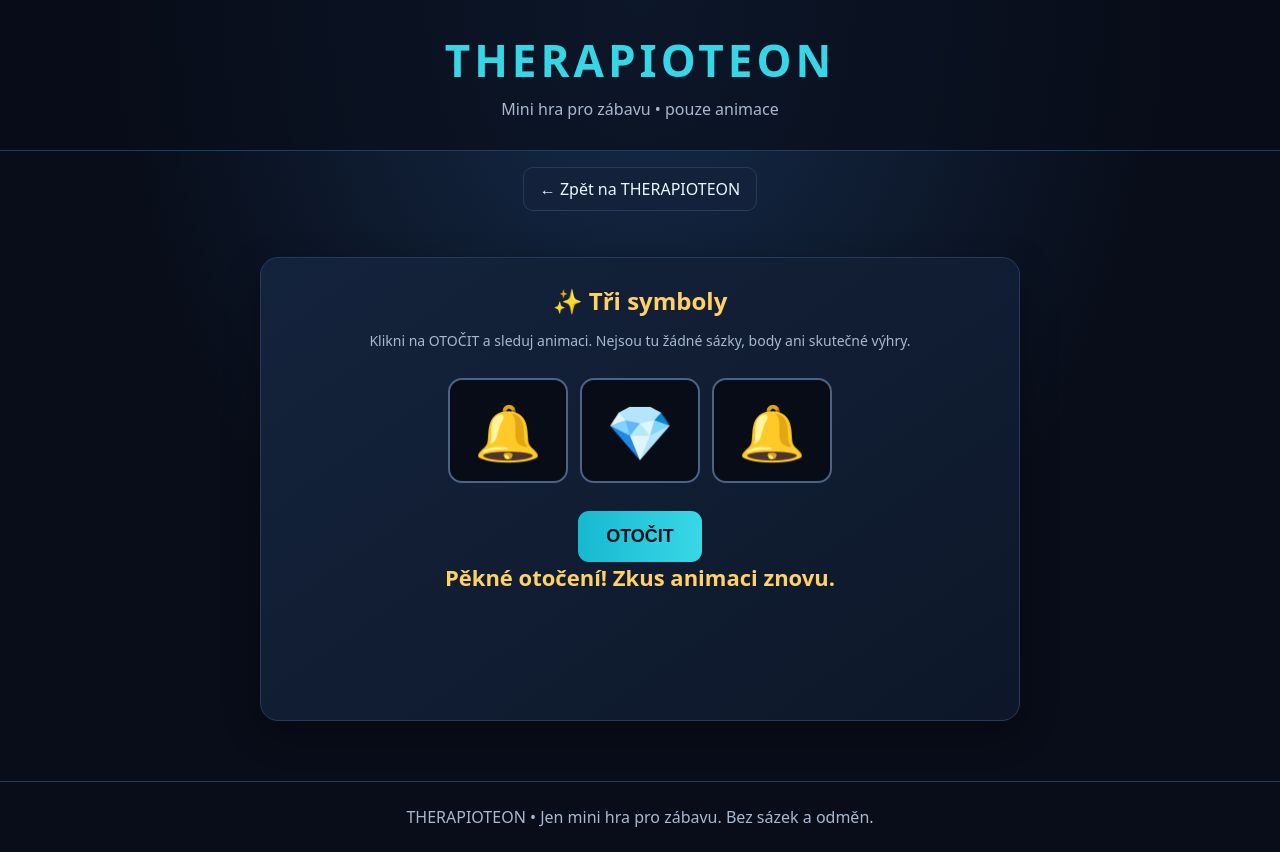
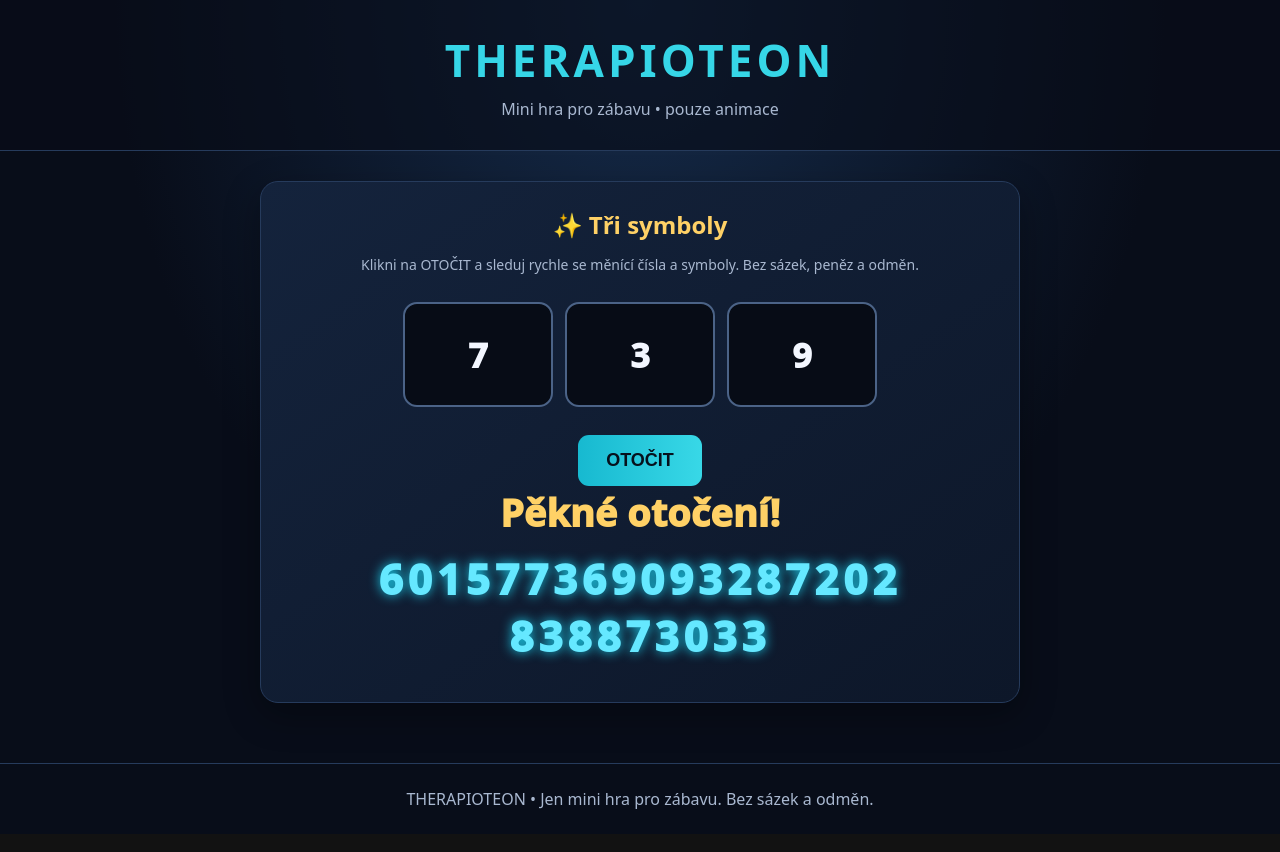
Before and after one commit to Therapioteon-Java-png/Therapioteon, a plain HTML site: page casino/index.html in a window 1280 px wide. Both pictures are taken after a click on the button "OTOČIT". Drawn offline with Linux system fonts and the light colour scheme.

Commit message:
Vylepšit animaci čísel a ZLATO BIG WIN

```diff
--- a/casino/index.html
+++ b/casino/index.html
@@ -11,73 +11,85 @@ body{margin:0;background:radial-gradient(ellipse at top,#162c4b 0,#080d19 58%);c
 header{padding:30px 18px;text-align:center;border-bottom:1px solid var(--line);background:#080d19aa}
 h1{margin:0;color:var(--cyan);letter-spacing:4px;font-size:clamp(27px,5vw,44px)}
 header p{color:var(--muted);margin:8px 0 0}
-nav{display:flex;gap:12px;justify-content:center;flex-wrap:wrap;padding:16px}
-a{color:#eaf8ff;text-decoration:none;border:1px solid var(--line);background:#13213a;padding:10px 16px;border-radius:10px}
 main{width:min(760px,94%);margin:30px auto 60px}
 .panel{background:linear-gradient(145deg,#14233c,#0d1729);border:1px solid var(--line);border-radius:18px;padding:26px;margin:16px 0;box-shadow:0 12px 36px #0005;text-align:center}
 h2{margin:0 0 12px;color:var(--gold)}
 .machine{display:flex;justify-content:center;gap:12px;margin:28px 0}
-.reel{width:clamp(72px,20vw,120px);height:105px;display:grid;place-items:center;font-size:54px;background:#070c16;border:2px solid #4b6387;border-radius:14px}
+.reel{width:clamp(90px,25vw,150px);height:105px;display:grid;place-items:center;font-size:clamp(22px,5vw,34px);font-weight:1000;background:#070c16;border:2px solid #4b6387;border-radius:14px;overflow:hidden}
+.reel.gold{color:#ffd166;text-shadow:0 0 15px #ffb300;border-color:#ffd166}
 button{cursor:pointer;border:0;border-radius:11px;padding:15px 28px;font-weight:900;font-size:18px;background:linear-gradient(90deg,#17b9d0,#38d8e7);color:#06111d}
 button:disabled{opacity:.55;cursor:not-allowed}
-#message{min-height:40px;color:var(--gold);font-weight:800;font-size:22px}
+#message{min-height:48px;color:var(--gold);font-weight:1000;font-size:clamp(24px,6vw,38px)}
 .hint{color:var(--muted);font-size:14px}
-#number-show{min-height:68px;margin:12px auto;color:var(--gold);font-size:clamp(28px,7vw,48px);font-weight:1000;letter-spacing:5px;overflow-wrap:anywhere}
-.big-win{animation:win-pop .55s ease-in-out infinite alternate;text-shadow:0 0 12px #ffd166,0 0 32px #ff9f1c}
+#number-show{min-height:72px;margin:12px auto;color:#65e8ff;font-size:clamp(24px,6vw,42px);font-weight:1000;letter-spacing:5px;overflow-wrap:anywhere;text-shadow:0 0 12px #1acbe8}
+.numbers-moving{animation:number-jitter .09s steps(2,end) infinite}
+.big-win{animation:win-pop .45s ease-in-out infinite alternate;text-shadow:0 0 12px #ffd166,0 0 32px #ff9f1c}
+@keyframes number-jitter{0%{transform:translate(0,0) skewX(0)}25%{transform:translate(2px,-3px) skewX(-3deg)}50%{transform:translate(-3px,2px) skewX(3deg)}75%{transform:translate(3px,1px) skewX(-2deg)}100%{transform:translate(-1px,-2px) skewX(2deg)}}
 @keyframes win-pop{from{transform:scale(1)}to{transform:scale(1.12)}}
 footer{text-align:center;color:var(--muted);padding:24px;border-top:1px solid var(--line)}
 </style>
 </head>
 <body>
 <header><h1>THERAPIOTEON</h1><p>Mini hra pro zábavu • pouze animace</p></header>
-<nav><a href="../">← Zpět na THERAPIOTEON</a></nav>
 <main>
 <section class="panel">
 <h2>✨ Tři symboly</h2>
-<p class="hint">Klikni na OTOČIT a sleduj animaci. Nejsou tu žádné sázky, body ani skutečné výhry.</p>
-<div class="machine"><div class="reel" id="r1">🍒</div><div class="reel" id="r2">⭐</div><div class="reel" id="r3">🍀</div></div>
+<p class="hint">Klikni na OTOČIT a sleduj rychle se měnící čísla a symboly. Bez sázek, peněz a odměn.</p>
+<div class="machine"><div class="reel" id="r1">7</div><div class="reel" id="r2">3</div><div class="reel" id="r3">9</div></div>
 <button id="spin">OTOČIT</button>
 <div id="message" aria-live="polite"></div>
-<div id="number-show" aria-live="polite"></div>
+<div id="number-show" aria-live="polite">739 204 681</div>
 </section>
 </main>
 <footer>THERAPIOTEON • Jen mini hra pro zábavu. Bez sázek a odměn.</footer>
 <script>
 (()=>{
-const symbols=['🍒','🍋','⭐','🍀','💎','🔔','🟡'];
-const gold='🟡';
+const symbols=['1','2','3','4','5','6','7','8','9','0','⭐','🍒','💎','ZLATO'];
+const gold='ZLATO';
 let spinning=false;
 const reels=[document.getElementById('r1'),document.getElementById('r2'),document.getElementById('r3')];
 const message=document.getElementById('message');
 const numberShow=document.getElementById('number-show');
 const button=document.getElementById('spin');
+const randomDigits=()=>Array.from({length:18},()=>Math.floor(Math.random()*10)).join('');
 button.addEventListener('click',()=>{
  if(spinning)return;
- spinning=true;button.disabled=true;message.textContent='Točí se…';numberShow.textContent='';numberShow.classList.remove('big-win');
+ spinning=true;button.disabled=true;message.textContent='TOČENÍ…';message.classList.remove('big-win');
+ numberShow.classList.add('numbers-moving');
  let ticks=0;
  const timer=setInterval(()=>{
-  reels.forEach(reel=>reel.textContent=symbols[Math.floor(Math.random()*symbols.length)]);
+  reels.forEach(reel=>{
+   const value=symbols[Math.floor(Math.random()*symbols.length)];
+   reel.textContent=value;
+   reel.classList.toggle('gold',value===gold);
+  });
+  numberShow.textContent=randomDigits()+' '+randomDigits().slice(0,9);
   ticks++;
-  if(ticks>=16){
+  if(ticks>=30){
    clearInterval(timer);
-   const allGold=reels.every(reel=>reel.textContent===gold);
+   const allGold=Math.random()<0.12;
+   reels.forEach((reel,index)=>{
+    reel.textContent=allGold?gold:['7','3','9'][index];
+    reel.classList.toggle('gold',allGold);
+   });
+   numberShow.classList.remove('numbers-moving');
    if(allGold){
-    message.textContent='BIG WIN!!!';
+    message.textContent='BIG WIN!';
     message.classList.add('big-win');
     let count=0;
     const digits=setInterval(()=>{
-     numberShow.textContent+=String(Math.floor(Math.random()*10));
+     numberShow.textContent=randomDigits()+' '+randomDigits().slice(0,9);
+     numberShow.classList.add('numbers-moving');
      count++;
-     if(count>=24)clearInterval(digits);
-    },65);
+     if(count>=12){clearInterval(digits);numberShow.classList.remove('numbers-moving');}
+    },75);
    }else{
-    message.textContent='Pěkné otočení! Zkus animaci znovu.';
-    numberShow.textContent='';
-    message.classList.remove('big-win');
+    message.textContent='Pěkné otočení!';
+    numberShow.classList.remove('numbers-moving');
    }
    spinning=false;button.disabled=false;
   }
- },100);
+ },75);
 });
 })();
 </script>
```
